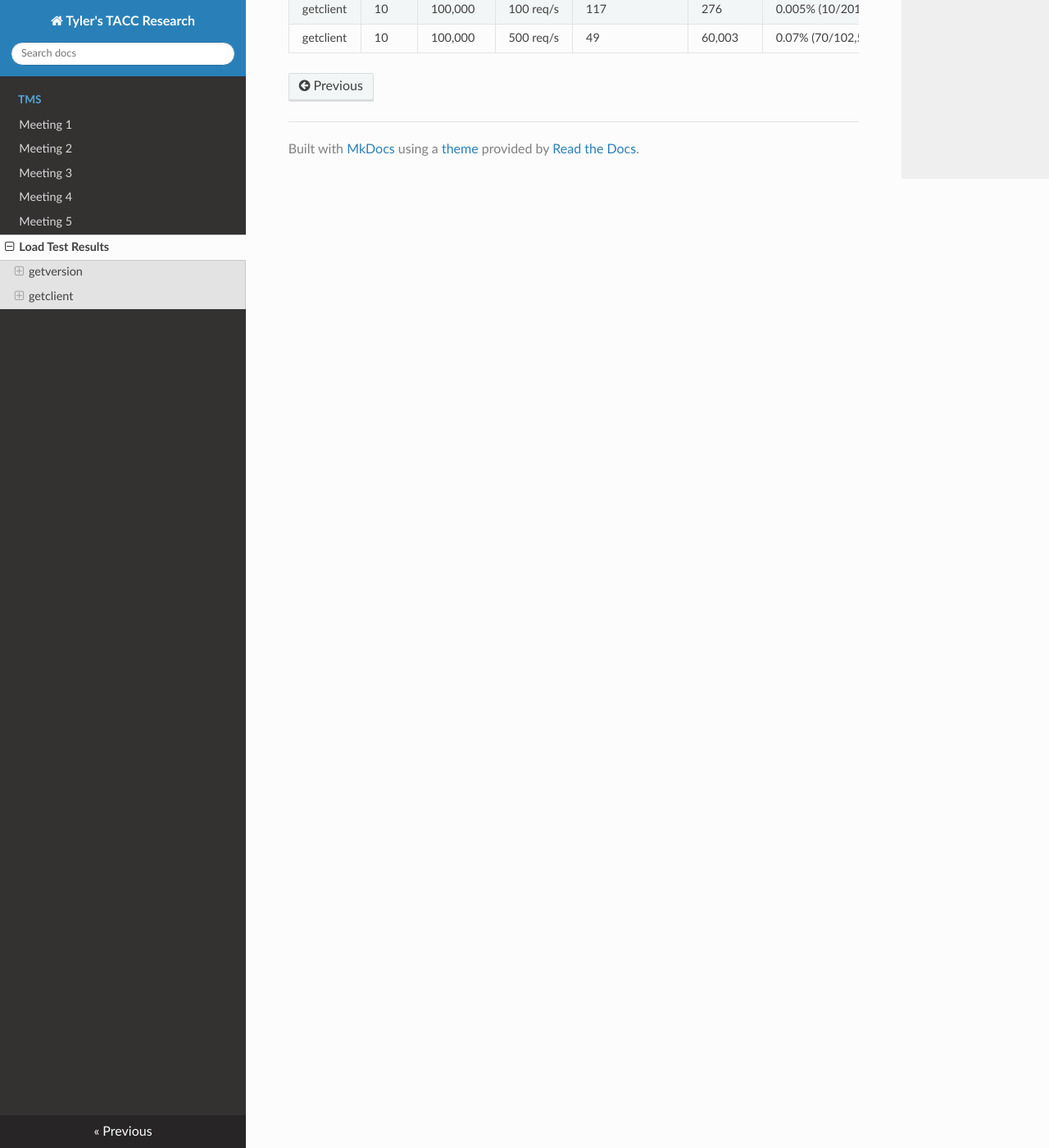
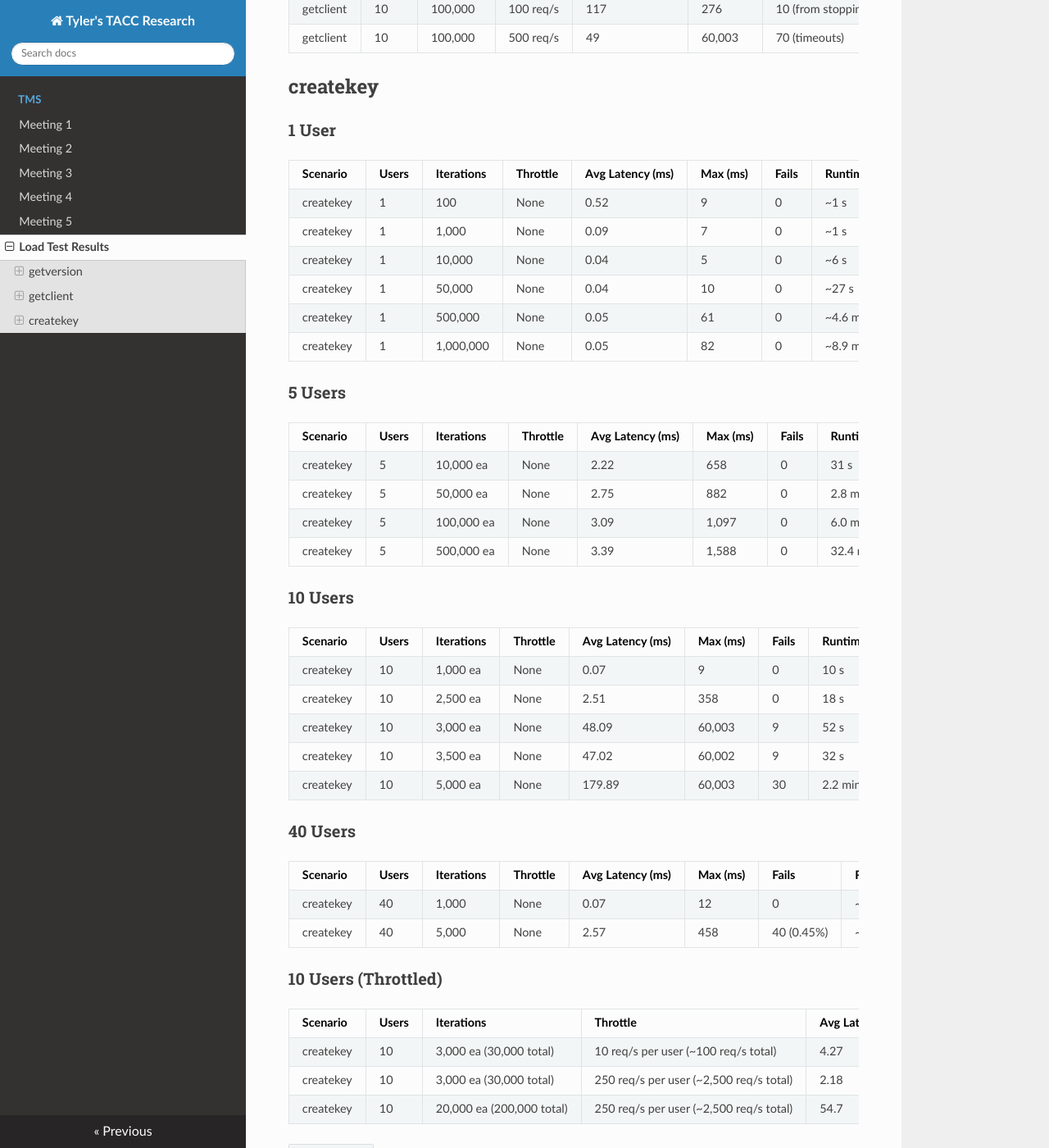
Before and after one commit to tyler0852/tylers-tacc-research, an MkDocs documentation site: the page built from docs/tms/loadtest_runs.md, in a window 1280 px wide and 1400 px high, scrolled down 2643 px. Shown: the whole window at 82% size. Built offline with MkDocs 1.6.1, drawn with Linux system fonts in a browser that asks for light colours; nearby versions of some CDN libraries.

Commit message:
Update loadtest_runs.md

```diff
--- a/docs/tms/loadtest_runs.md
+++ b/docs/tms/loadtest_runs.md
@@ -91,5 +91,56 @@
 
 | Scenario | Users | Iterations | Throttle | Avg Latency (ms) | Max (ms) | Fails | Runtime | Notes |
 |:-----------|:------|:-----------|:----------|:----------------|:-----------|:--------|:----------|:-------|
-| getclient | 10 | 100,000 | 100 req/s | 117 | 276 | 0.005% (10/201,857) | 39 min 48 s| Fully stable — no freezes or timeouts. Throughput capped at ~84 req/s. Manually stopped. |
-| getclient | 10 | 100,000 | 500 req/s | 49 | 60,003 | 0.07% (70/102,550) | 9 min 32 s| Partially overloaded — throughput ~182 req/s.  Stable start, then saturation indicated ceiling <200 req/s. |
+| getclient | 10 | 100,000 | 100 req/s | 117 | 276 | 10 (from stopping) | 39 min 48 s| Fully stable — no freezes or timeouts. Throughput capped at ~84 req/s. Manually stopped. |
+| getclient | 10 | 100,000 | 500 req/s | 49 | 60,003 | 70 (timeouts) | 9 min 32 s| Partially overloaded — throughput ~182 req/s.  Stable start, then saturation indicated ceiling <200 req/s. |
+
+## createkey
+
+### 1 User
+
+| Scenario | Users | Iterations | Throttle | Avg Latency (ms) | Max (ms) | Fails | Runtime | Notes |
+|:-----------|:------|:-----------|:----------|:----------------|:-----------|:--------|:----------|:-------|
+| createkey | 1 | 100 | None | 0.52 | 9 | 0 | ~1 s |  |
+| createkey | 1 | 1,000 | None | 0.09 | 7 | 0 | ~1 s |  |
+| createkey | 1 | 10,000 | None | 0.04 | 5 | 0 | ~6 s |  |
+| createkey | 1 | 50,000 | None | 0.04 | 10 | 0 | ~27 s |  |
+| createkey | 1 | 500,000 | None | 0.05 | 61 | 0 | ~4.6 min |  |
+| createkey | 1 | 1,000,000 | None | 0.05 | 82 | 0 | ~8.9 min |  |
+
+
+### 5 Users
+
+| Scenario | Users | Iterations | Throttle | Avg Latency (ms) | Max (ms) | Fails | Runtime | Notes |
+|:-----------|:------|:-----------|:----------|:----------------|:-----------|:--------|:----------|:-------|
+| createkey | 5 | 10,000 ea | None | 2.22 | 658 | 0 | 31 s |  |
+| createkey | 5 | 50,000 ea | None | 2.75 | 882 | 0 | 2.8 min |  |
+| createkey | 5 | 100,000 ea | None | 3.09 | 1,097 | 0 | 6.0 min |  |
+| createkey | 5 | 500,000 ea | None | 3.39 | 1,588 | 0 | 32.4 min |  |
+
+
+### 10 Users
+
+| Scenario | Users | Iterations | Throttle | Avg Latency (ms) | Max (ms) | Fails | Runtime | Notes |
+|:-----------|:------|:-----------|:----------|:----------------|:-----------|:--------|:----------|:-------|
+| createkey | 10 | 1,000 ea | None | 0.07 | 9 | 0 | 10 s |  |
+| createkey | 10 | 2,500 ea | None | 2.51 | 358 | 0 | 18 s |  |
+| createkey | 10 | 3,000 ea | None | 48.09 | 60,003 | 9 | 52 s | First timeouts after ~11k requests |
+| createkey | 10 | 3,500 ea | None | 47.02 | 60,002 | 9 | 32 s | Instability confirmed |
+| createkey | 10 | 5,000 ea | None | 179.89 | 60,003 | 30 | 2.2 min | Server froze after ~10k requests |
+
+
+### 40 Users
+
+| Scenario | Users | Iterations | Throttle | Avg Latency (ms) | Max (ms) | Fails | Runtime | Notes |
+|:-----------|:------|:-----------|:----------|:----------------|:-----------|:--------|:----------|:-------|
+| createkey | 40 | 1,000 | None | 0.07 | 12 | 0 | ~40 s |  |
+| createkey | 40 | 5,000 | None | 2.57 | 458 | 40 (0.45%) | ~57 s | Froze after 8,900 of 200,000 runs |
+
+
+### 10 Users (Throttled)
+
+| Scenario | Users | Iterations | Throttle | Avg Latency (ms) | Max (ms) | Fails | Runtime | Notes |
+|:-----------|:------|:-----------|:----------|:----------------|:-----------|:--------|:----------|:-------|
+| createkey | 10 | 3,000 ea (30,000 total) | 10 req/s per user (~100 req/s total) | 4.27 | 381 | 0 | ~4,140 s (≈69 min) |  |
+| createkey | 10 | 3,000 ea (30,000 total) | 250 req/s per user (~2,500 req/s total) | 2.18 | 17 | 0 | ~144 s (≈2.4 min) |  |
+| createkey | 10 | 20,000 ea (200,000 total) | 250 req/s per user (~2,500 req/s total) | 54.7 | ~60,171 | 70 | ~739 s (≈12.3 min) | Stable for ~7 min, then timeouts |
```
